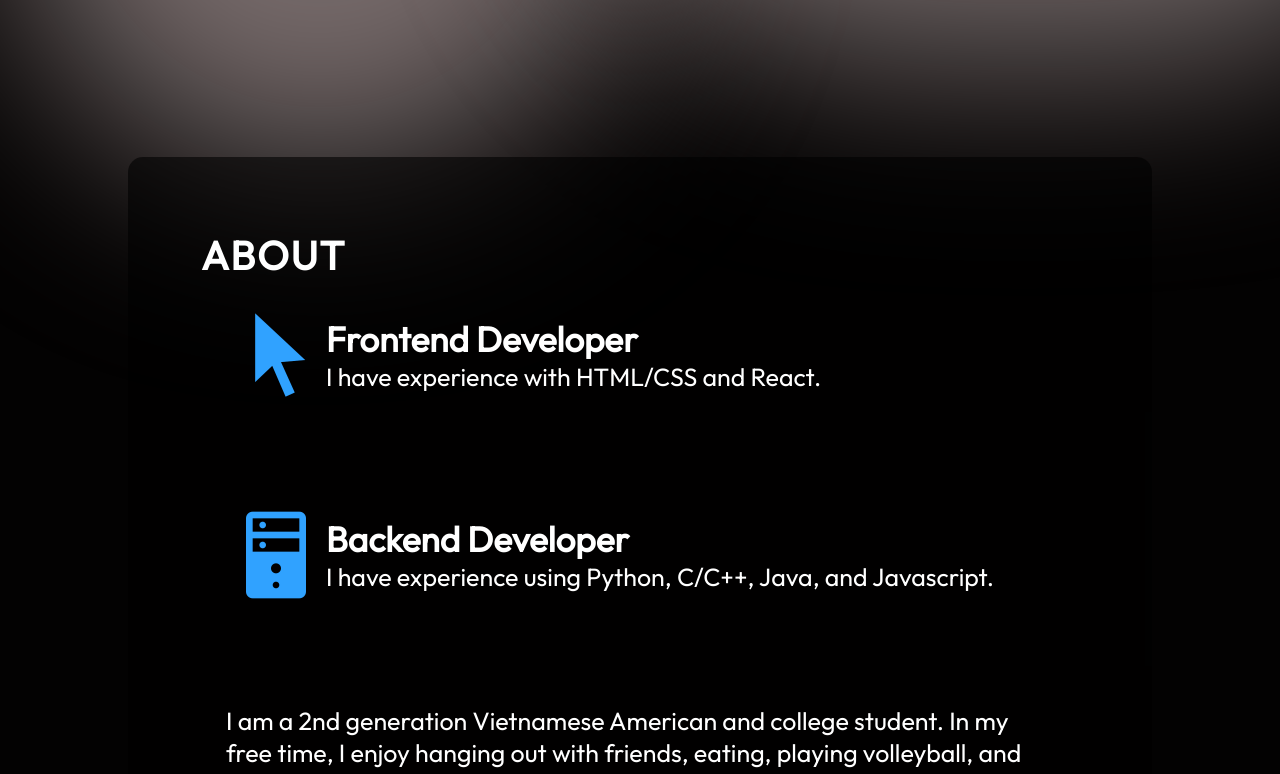
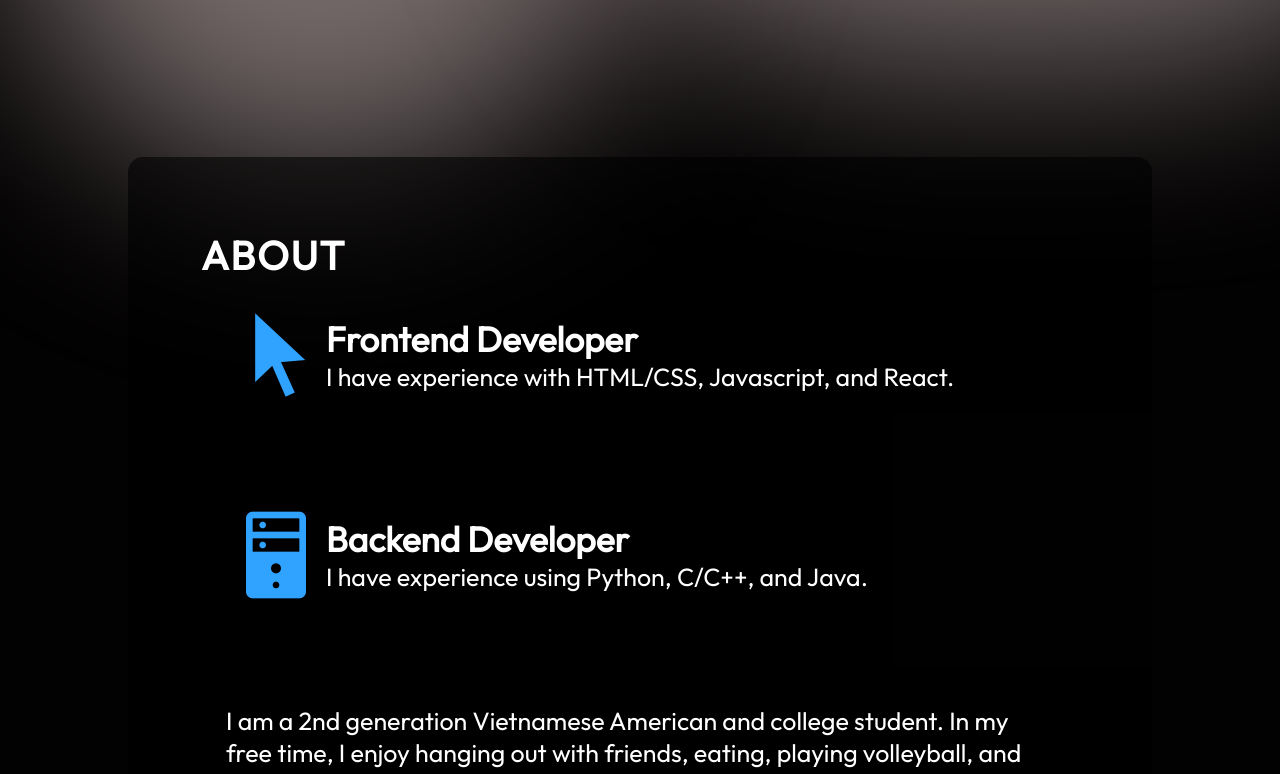
Before and after one commit to nhanngyn2004/personal-website, a React (Vite) app: page / in a window 1280 px wide. Shown: the part 482-1256 px from the top of the page. Built offline with nearby package versions, Linux system fonts and the light colour scheme.

Commit message:
updated about

```diff
--- a/src/components/About/About.jsx
+++ b/src/components/About/About.jsx
@@ -17,7 +17,7 @@ export const About = () => {
                     alt="cursor"/>
                     <div className={styles.aboutItemText}>
                         <h3>Frontend Developer</h3>
-                        <p>I have experience with HTML/CSS and React.</p>
+                        <p>I have experience with HTML/CSS, Javascript, and React.</p>
                     </div>
                 </li>
                 <li className={styles.aboutItem}>
@@ -25,7 +25,7 @@ export const About = () => {
                     alt="server"/>
                     <div className={styles.aboutItemText}>
                         <h3>Backend Developer</h3>
-                        <p>I have experience using Python, C/C++, Java, and Javascript.</p>
+                        <p>I have experience using Python, C/C++, and Java.</p>
                     </div>
                 </li>
                 <li className={styles.aboutItem}>
```
